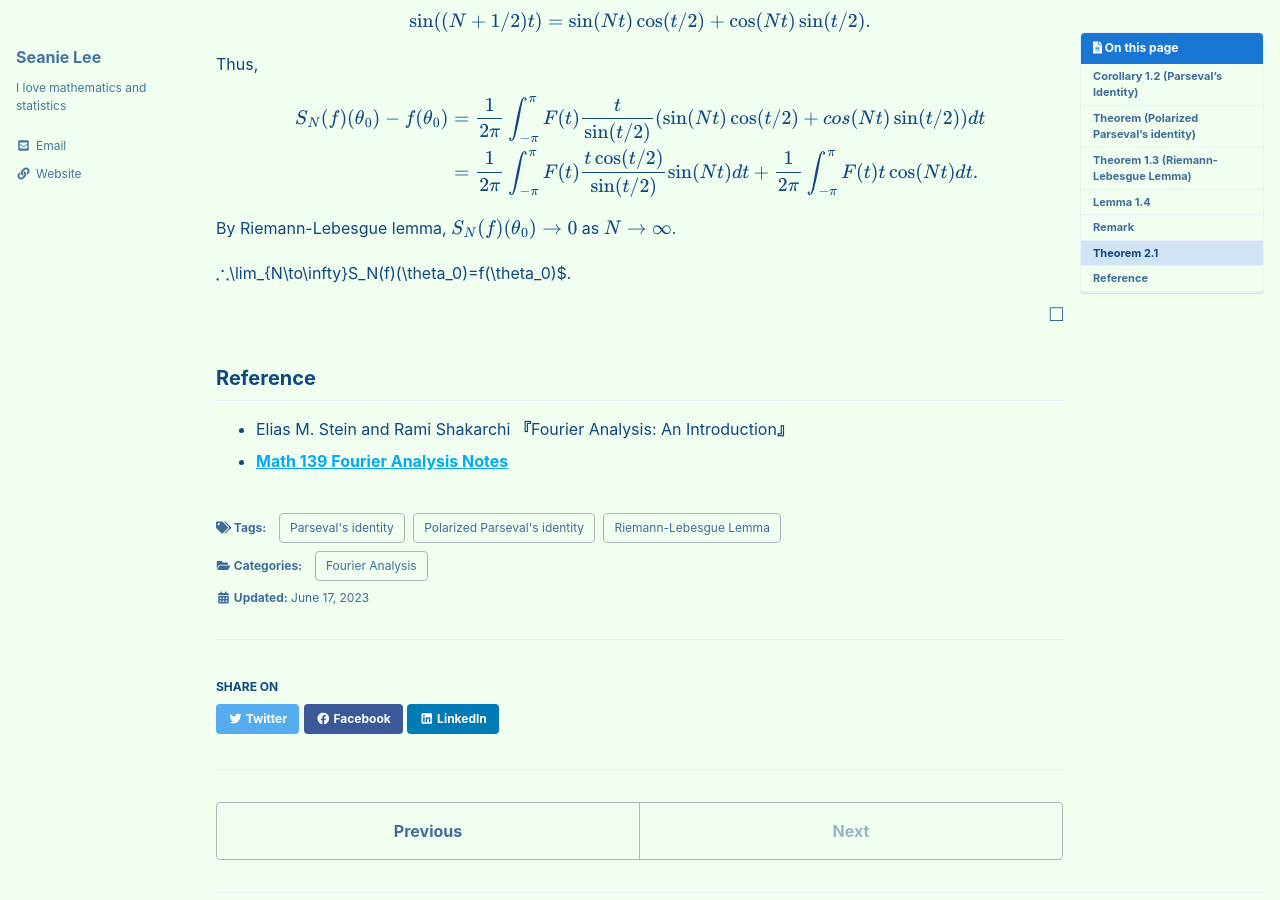
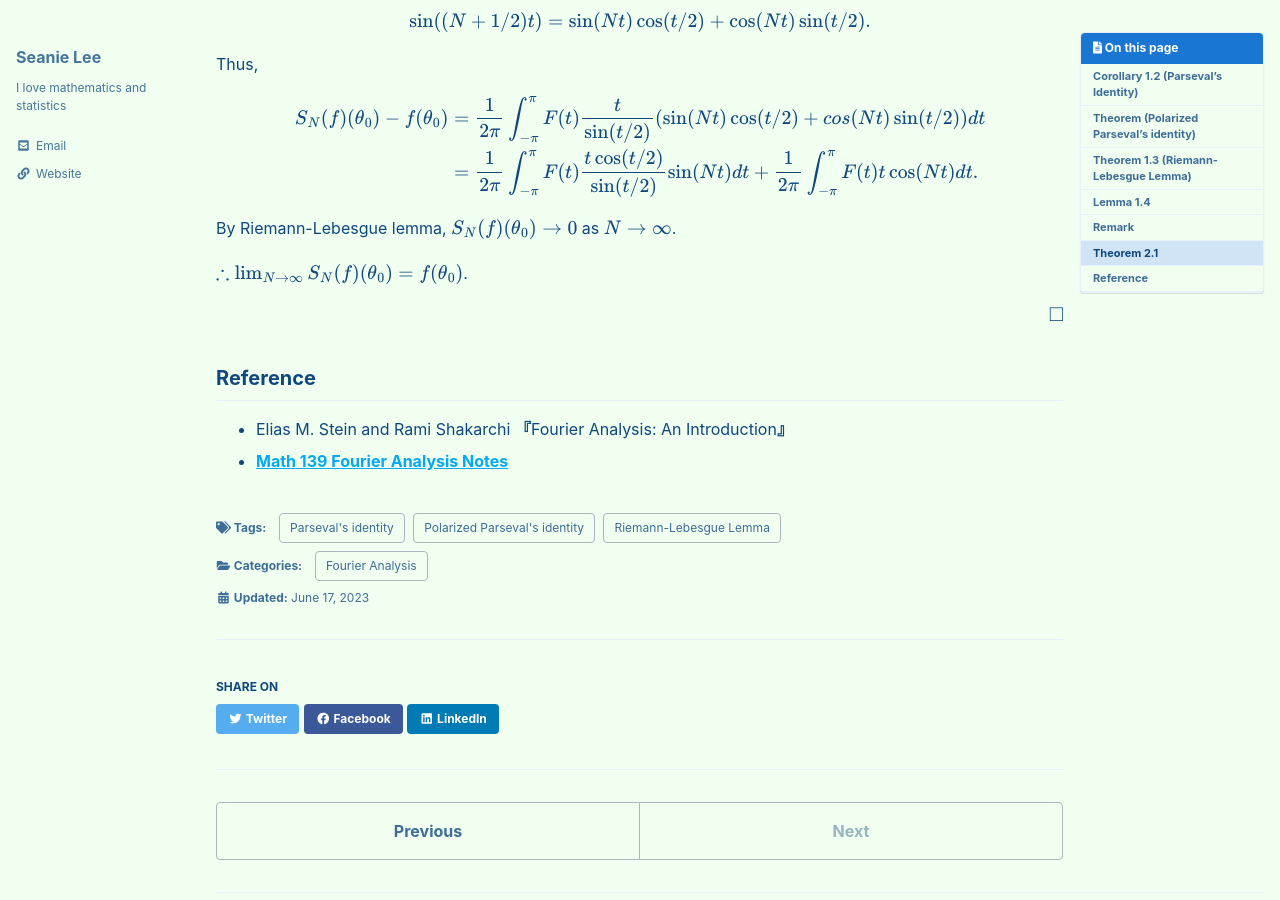
Before and after one commit to seanie12/blog, a Jekyll site: the page built from _posts/2023-06-17-L2-recovery.md, in a window 1280 px wide and 900 px high, scrolled down 4120 px. Built offline with Jekyll 4.4.1, drawn with Linux system fonts in a browser that asks for light colours; cached includes are drawn as plain includes; formulas are drawn with MathJax 3.

```diff
--- a/_posts/2023-06-17-L2-recovery.md
+++ b/_posts/2023-06-17-L2-recovery.md
@@ -240,7 +240,7 @@ $$
 
 By Riemann-Lebesgue lemma, $S_N(f)(\theta_0) \to 0$ as $N\to \infty$.
 
-$\therefore $\lim_{N\to\infty}S_N(f)(\theta_0)=f(\theta_0)$.
+$\therefore \lim_{N\to\infty}S_N(f)(\theta_0)=f(\theta_0)$.
 
 $$\tag*{$\square$}$$
 
```
